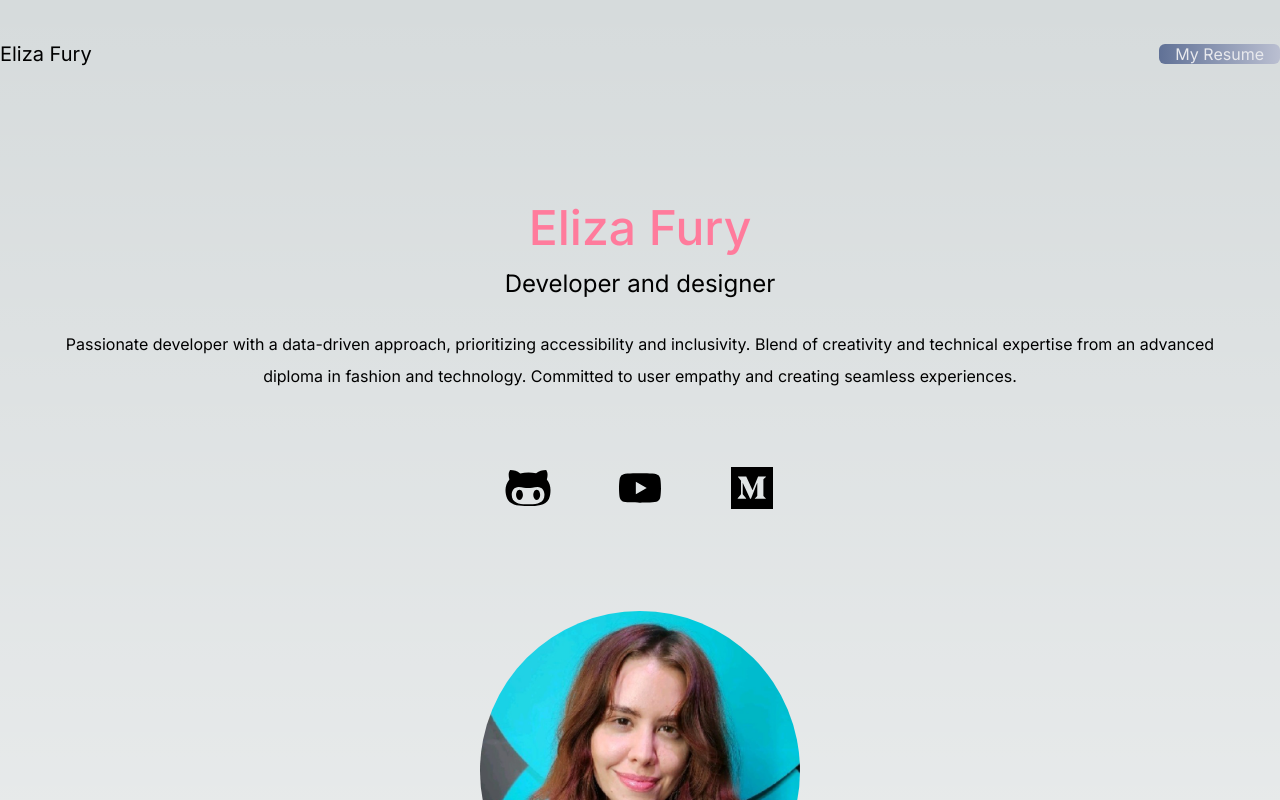
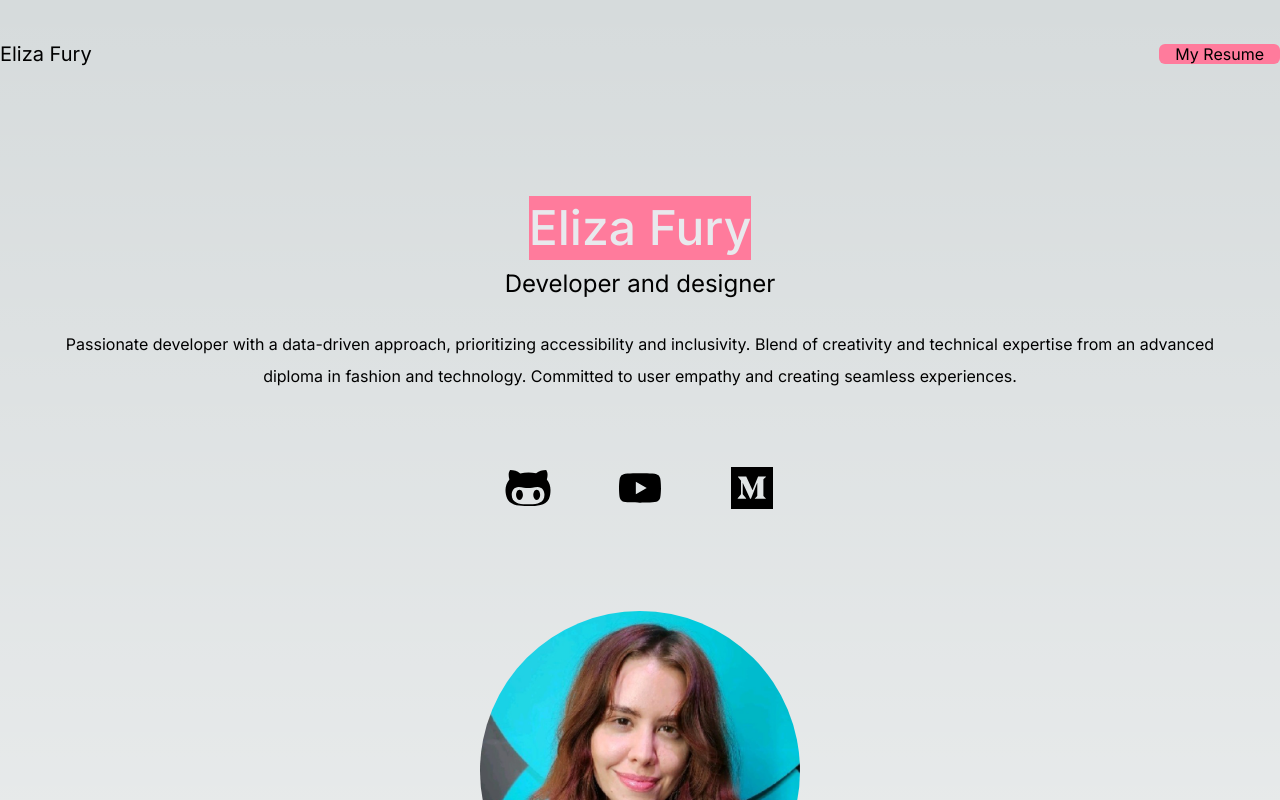
Before and after one commit to Efury1/myportfolio, a Next.js app: page / in a window 1280 px wide. Shown: the top 800 px of the page. Built offline with nearby package versions, Linux system fonts and the light colour scheme.

Commit message:
Update styling

```diff
--- a/src/app/page.tsx
+++ b/src/app/page.tsx
@@ -11,12 +11,13 @@ export default function Home() {
           <h1 className="text-xl">Eliza Fury</h1>
           <ul className="flex items-center">
             <li></li>
-            <li><a className="bg-gradient-to-r from-blue to-purple text-white px-4 rounded-md ml-8" href="https://www.linkedin.com/in/eliza-fury-3004b3110/">My Resume</a></li>
+            <li><a className="bg-pink text-black px-4 rounded-md ml-8" href="https://www.linkedin.com/in/eliza-fury-3004b3110/">My Resume</a></li>
           </ul>
         </nav>
         <section>
         <div className="text-center p-10">
-          <h1 className="text-5xl py-2 text-pink font-medium">Eliza Fury</h1>
+          <p className="before:block before:absolute before:-inset-1 before:-skew-y-3 before:bg-pink-500 relative inline-block bg-pink">
+          <h1 className="text-5xl py-2 text-white font-medium">Eliza Fury</h1></p>
           <h3 className="text-2xl py-2">Developer and designer</h3>
         <p className="text-md py-5 leading-8 text-white-800">
         Passionate developer with a data-driven approach, prioritizing accessibility and inclusivity.
```
